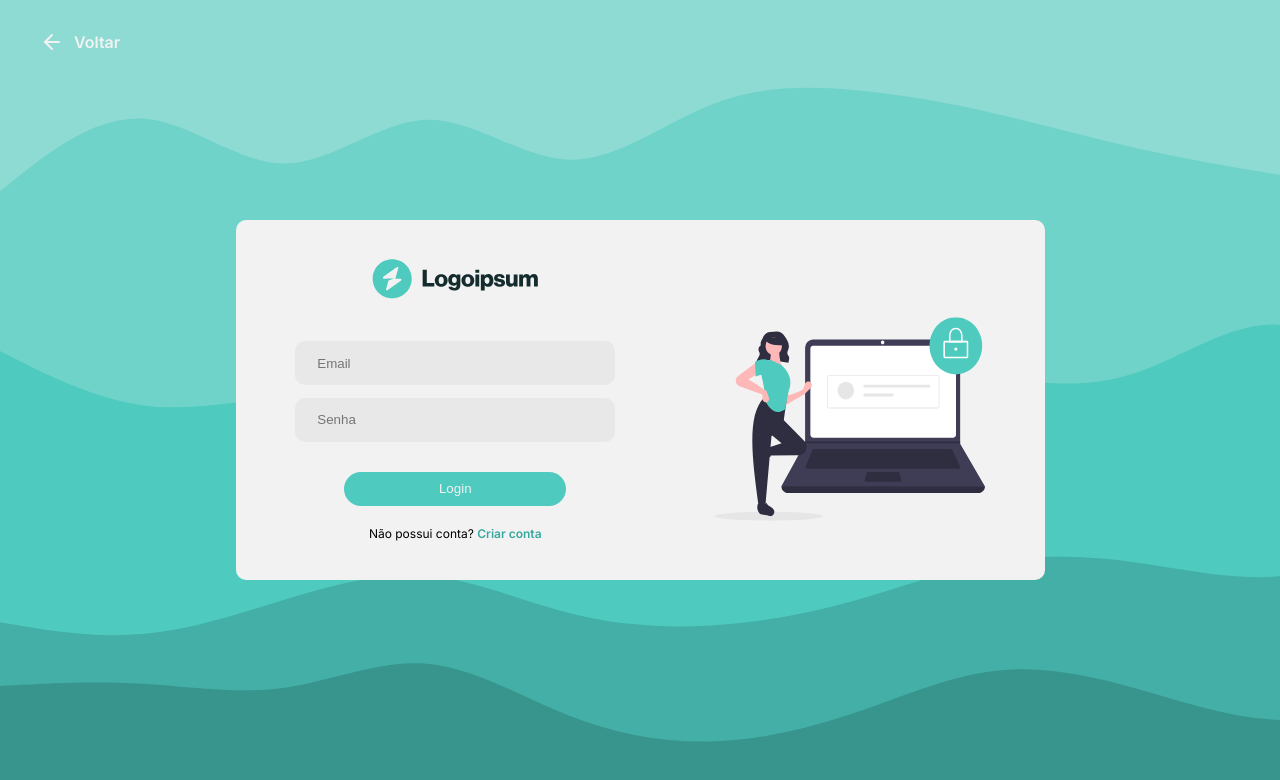
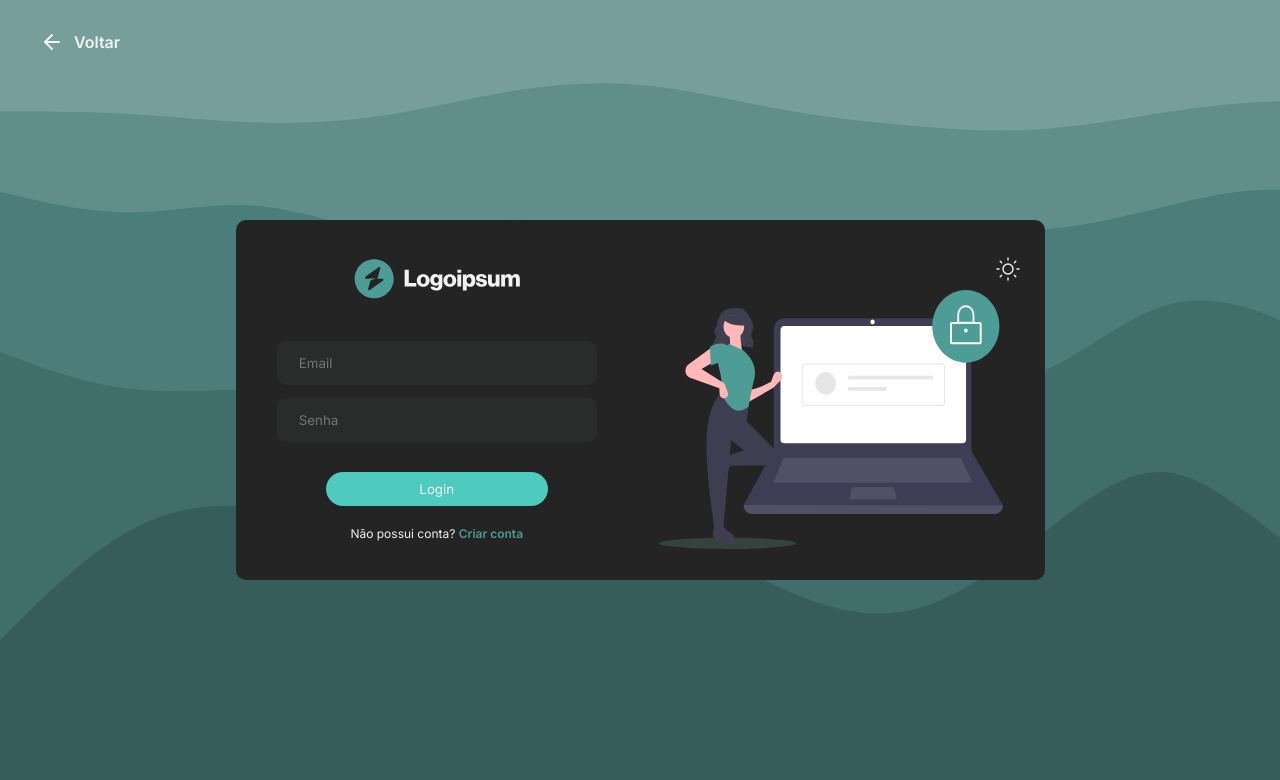
Before and after one commit to tas48/login-form, a plain HTML site: page index.html in a window 1280 px wide. Both pictures are taken after a click on the button 992 px from the left and 275 px from the top of the page. Drawn offline with Linux system fonts and the light colour scheme.

Commit message:
✨ dark mode on login page finished, transition adjusments pending

```diff
--- a/index.html
+++ b/index.html
@@ -7,9 +7,11 @@
 
     <link rel="stylesheet" href="src/styles/global.css">
     <link rel="shortcut icon" href="assets/icons/favicon.svg" type="image/x-icon">
+
+    <script src="src/js/change-theme.js" defer></script>
     <title>Login</title>
 </head>
-<body>
+<body class="light">
     <div class="back">
         <a href="index.html">
             <img src="assets/icons/arrow-left.svg">
@@ -17,19 +19,19 @@
         </a>
     </div>
     <main class="main">
-        <div class="container">
+        <div class="light-container">
             <div class="info">
-                <a href="index.html"><img src="assets/icons/logo.svg" alt="logomarca" class="logo"></a>
+                <a href="index.html"><img src="assets/icons/logo.svg" alt="logomarca" class= "logo"></a>
                 <form action="" method="post">
-                    <input type="email" name="email" class="input-field" placeholder="Email">
-                    <input type="password" name="senha" class="input-field" placeholder="Senha">
+                    <input type="email" name="email" class="light-input-field" placeholder="Email">
+                    <input type="password" name="senha" class="light-input-field" placeholder="Senha">
                 </form>
-                <button type="submit" class="sub-button" onclick="sucess()">Login</button>
+                <button type="submit" class="light-sub-button" onclick="sucess()">Login</button>
                 <p>Não possui conta? <a href="src/pages/register.html" class="link">Criar conta</a></p>
             </div>
             <aside>
-                <button class="theme-toggle"><img src="../../assets/icons/moon.svg" alt=""></button>
-                <img class="aside-img" src="assets/img/aside-login-img.svg" alt="imagem ilustrativa">
+                <button class="theme-toggle"><img class="toggle-img" src="../../assets/icons/moon.svg" alt=""></button>
+                <img class="light-aside-img" src="assets/img/aside-login-img.svg" alt="imagem ilustrativa">
             </aside>
         </div>
     </main>
--- /dev/null
+++ b/src/js/change-theme.js
@@ -0,0 +1,53 @@
+const toggle = document.querySelector('.theme-toggle');
+const toggleImg = document.querySelector('.toggle-img');
+const bg = document.querySelector('.light');
+const container = document.querySelector('.light-container');
+const logo = document.querySelector('.logo');
+const inputs = document.querySelectorAll('.light-input-field');
+const submit = document.querySelector('.light-sub-button');
+const asideImg = document.querySelector('.light-aside-img');
+const link = document.querySelector('.info > p');
+
+
+toggle.addEventListener('click', () => {
+
+  let lightContainer = container.classList.contains('light-container');
+
+  if(lightContainer){
+    container.classList.replace('light-container', 'dark-container');
+    logo.setAttribute('src', 'http://localhost:5500/assets/icons/logo-dark.svg');
+    bg.classList.replace('light', 'dark');
+    toggleImg.setAttribute('src','http://localhost:5500/assets/icons/sun.svg');
+    asideImg.setAttribute('src', 'http://localhost:5500/assets/img/aside-image-dark.svg');
+
+    inputs.forEach(input => {
+      input.classList.replace('light-input-field', 'dark-input-field');
+
+      link.style.color = "#f2f2f2";
+    });
+  }
+  else{
+    container.classList.replace('dark-container', 'light-container');
+    logo.src = "http://localhost:5500/assets/icons/logo-dark.svg";
+    logo.setAttribute('src', 'http://localhost:5500/assets/icons/logo.svg');
+    bg.classList.replace('dark', 'light');
+    toggleImg.setAttribute('src','http://localhost:5500/assets/icons/moon.svg');
+    asideImg.setAttribute('src', 'http://localhost:5500/assets/img/aside-login-img.svg');
+
+    inputs.forEach(input => {
+      input.classList.replace('dark-input-field', 'light-input-field');
+
+      link.style.color = "#2f2f2f";
+    });
+  }
+
+
+
+  // if(lightInputs){
+  //   inputs[0].classList.replace('light-input-field', 'dark-input-field');
+
+
+  // }
+
+
+});
--- a/src/styles/config.css
+++ b/src/styles/config.css
@@ -3,6 +3,9 @@
 :root{
   --light: #f2f2f2;
   --tea-light: #4ECABF;
+  --dark-bg: #242424;
+  --dark-input: #2A2C2B;
+  --dark-tea: #4D9C95;
 }
 
 *{
@@ -10,11 +13,5 @@
   padding: 0;
   box-sizing: border-box;
   outline: none;
+  font-family: 'Inter', sans-serif;
 }
-
-body{
-  font-family: 'Inter', sans-serif;
-  background-image: url(../../assets/img/wave-bg.svg);
-  background-repeat: no-repeat;
-  background-size: cover;
-}
--- a/src/styles/global.css
+++ b/src/styles/global.css
@@ -1,5 +1,12 @@
 @import url('https://fonts.googleapis.com/css2?family=Inter:wght@300;400;600&display=swap');
 @import url('./config.css');
+
+.light{
+    background-image: url(../../assets/img/wave-bg.svg);
+    background-repeat: no-repeat;
+    background-size: cover;
+    transition-duration: 0.8s;
+}
 
 main{
     height: 100vh;
@@ -21,20 +28,20 @@ main{
     align-items: center;
     gap: 10px;
     text-decoration: none;
-    color: #f2f2f2;
+    color: var(--light);
     font-weight: 400;
 }
 
-.container{
+.light-container{
     display: flex;
     justify-content: space-around;
     align-items: center;
     width: 809px;
     height: 360px;
-    background-color: #f2f2f2;
+    background-color: var(--light);
     border-radius: 10px;
     padding: 10px;
-
+    transition-duration: 0.8s;
 }
 
 .info{
@@ -49,7 +56,7 @@ main{
     max-height: 40px;
 }
 
-.input-field{
+.light-input-field{
     display: block;
     border: 2px solid transparent;
     margin-top: 4%;
@@ -61,26 +68,26 @@ main{
     transition: border-color 0.4s;
 }
 
-.input-field:hover,
-.input-field:focus{
-    border-color: #4ECABF;
+.light-input-field:hover,
+.light-input-field:focus{
+    border-color: var(--tea-light);
 }
 
 .check-message{
     font-size: 12px;
 }
 
-.sub-button{
+.light-sub-button{
     background-color: var(--tea-light);
     border: none;
     width: 222px;
     height: 34px;
     margin-top: 30px;
     border-radius: 20px;
-    color: #f2f2f2;
+    color: var(--light)
 }
 
-.sub-button:hover{
+.light-sub-button:hover{
     background-color: #50b6ad;
     transition-duration: 1s;
     cursor: pointer;
@@ -92,11 +99,12 @@ p{
     text-decoration: none;
     margin-top: 20px;
     font-weight: 500;
+    color: #2f2f2f;
 }
 
 .link{
     font-weight: 800;
-    color: #36a89f;
+    color: var(--dark-tea);
 }
 
 aside{
@@ -119,3 +127,60 @@ aside{
     border: none;
     padding: 5px;
 }
+
+.dark{
+    background-image: url(../../assets/img/waves-dark-bg.svg);
+    background-repeat: no-repeat;
+    background-size: cover;
+    transition-duration: 0.8s;
+}
+
+.dark-container{
+    display: flex;
+    justify-content: space-around;
+    align-items: center;
+    width: 809px;
+    height: 360px;
+    background-color: var(--dark-bg);
+    border-radius: 10px;
+    padding: 10px;
+    transition: 0.5s;
+}
+
+.dark-input-field{
+    display: block;
+    border: 2px solid transparent;
+    margin-top: 4%;
+    padding: 20px;
+    width: 320px;
+    height: 38px;
+    background-color: var(--dark-input);
+    border-radius: 10px;
+    transition: border-color 0.4s;
+    color: #e8e8e8;
+}
+
+.dark-input-field:hover,
+.dark-input-field:focus{
+    border-color: var(--dark-tea);
+}
+
+.dark-sub-button{
+    background-color: var(--dark-tea);
+    border: none;
+    width: 222px;
+    height: 34px;
+    margin-top: 30px;
+    border-radius: 20px;
+    color: #f2f2f2da;
+}
+
+.dark-sub-button:hover{
+    background-color: #5bc9c0;
+    transition-duration: 1s;
+    cursor: pointer;
+}
+
+.not-logged{
+
+}
```
Also changed, not shown: src/pages/register.html (+3 -2 lines), assets/icons/logo-dark.svg (added), assets/icons/moon.svg (added), assets/icons/sun.svg (added), assets/img/aside-dark-login.svg (added), assets/img/aside-image-dark.svg (added), assets/img/dark-aside-image.svg (added), assets/img/dark-logo.svg (added), assets/img/waves-dark-bg.svg (added), src/js/confirm-pass.js (renamed from src/confirm-pass.js), 1 other file.
